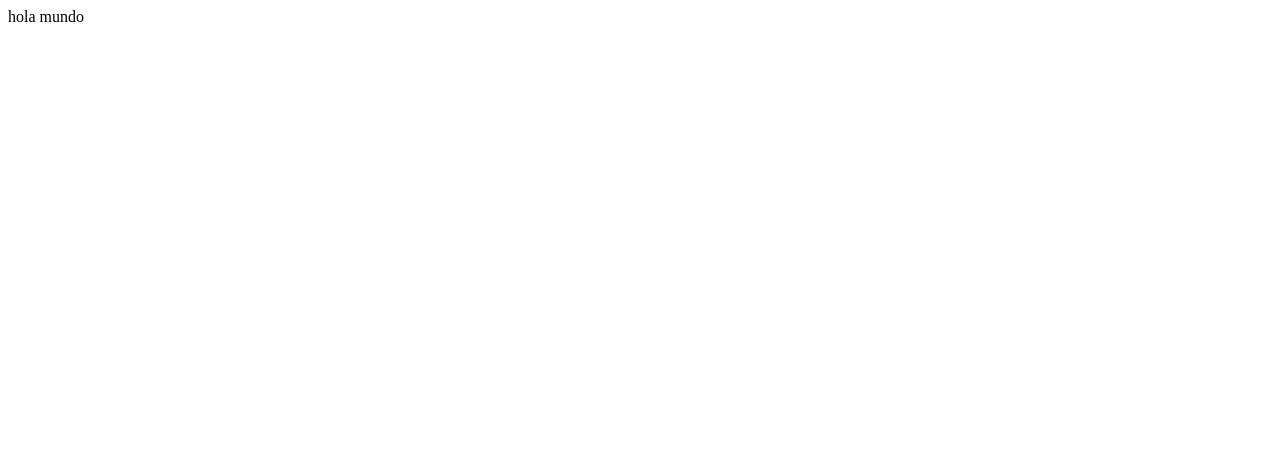
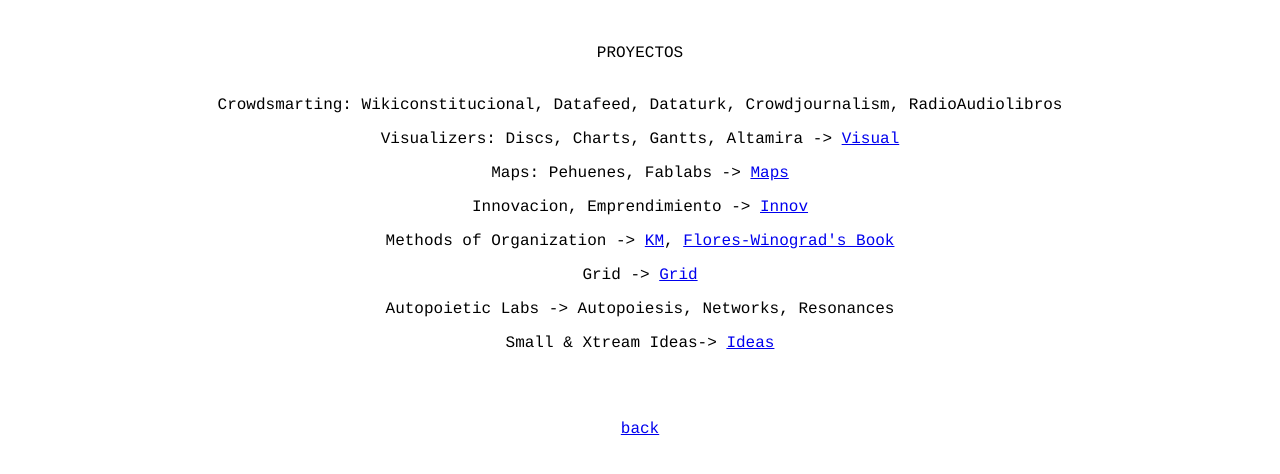
Before and after one commit to atelierdechile/projects, a plain HTML site: page index.html in a window 1280 px wide. Drawn offline with Linux system fonts and the light colour scheme.

Commit message:
Update index.html

```diff
--- a/index.html
+++ b/index.html
@@ -1 +1,29 @@
-hola mundo
+<html>
+<head>
+<title>Atelier - Proyectos</title>
+</head>
+<center>
+<font face="courier">
+<body>
+<br>
+<br>
+PROYECTOS
+<br>
+<br>
+<p>Crowdsmarting: Wikiconstitucional, Datafeed, Dataturk, Crowdjournalism, RadioAudiolibros</p>
+<p>Visualizers: Discs, Charts, Gantts, Altamira -> <a class="0" href="http://www.atelierdechile.cl/visual">Visual</a></p>
+<p>Maps: Pehuenes, Fablabs -> <a class="0" href="http://www.atelierdechile.cl/maps">Maps</a></p>
+<p>Innovacion, Emprendimiento -> <a class="0" href="http://www.atelierdechile.cl/innov/">Innov</a></p>
+<p>Methods of Organization -> <a class="0" href="http://www.atelierdechile.cl/KM/">KM</a>, <a class="0" href="http://www.atelierdechile.cl/KM/flores-winograd.html">Flores-Winograd's Book</a></p>
+<p>Grid -> <a class="0" href="http://www.atelierdechile.cl/grid/public">Grid</a></p>
+<p>Autopoietic Labs -> Autopoiesis, Networks, Resonances</p>
+<p>Small & Xtream Ideas-> <a class="0" href="http://www.atelierdechile.cl/ideas/">Ideas</a></p>
+<br>
+<br>
+<p><a class="0" href="http://www.atelierdechile.cl/">back</a></p>
+
+</font>
+</center>
+</body>
+
+</html>
```
